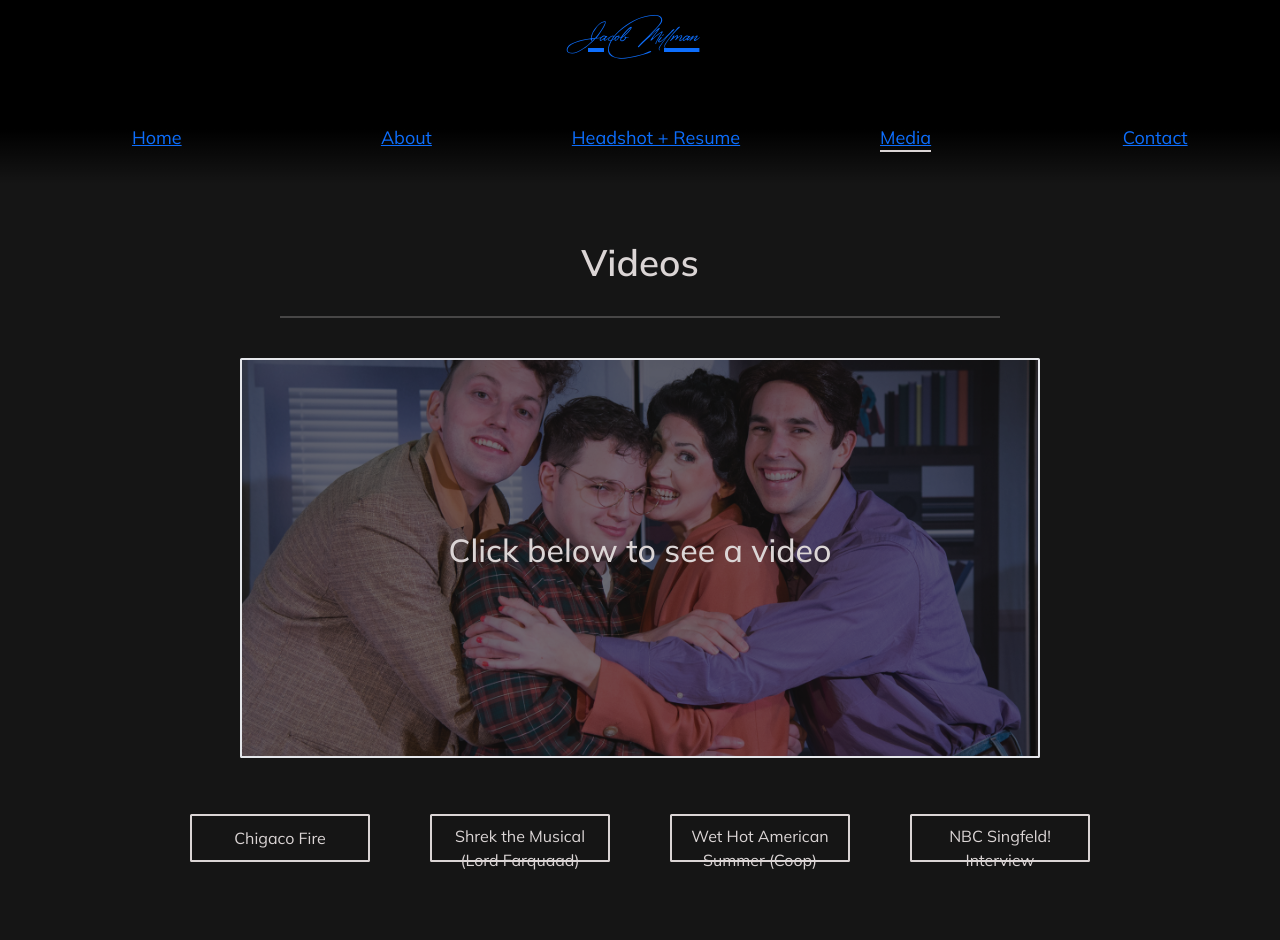
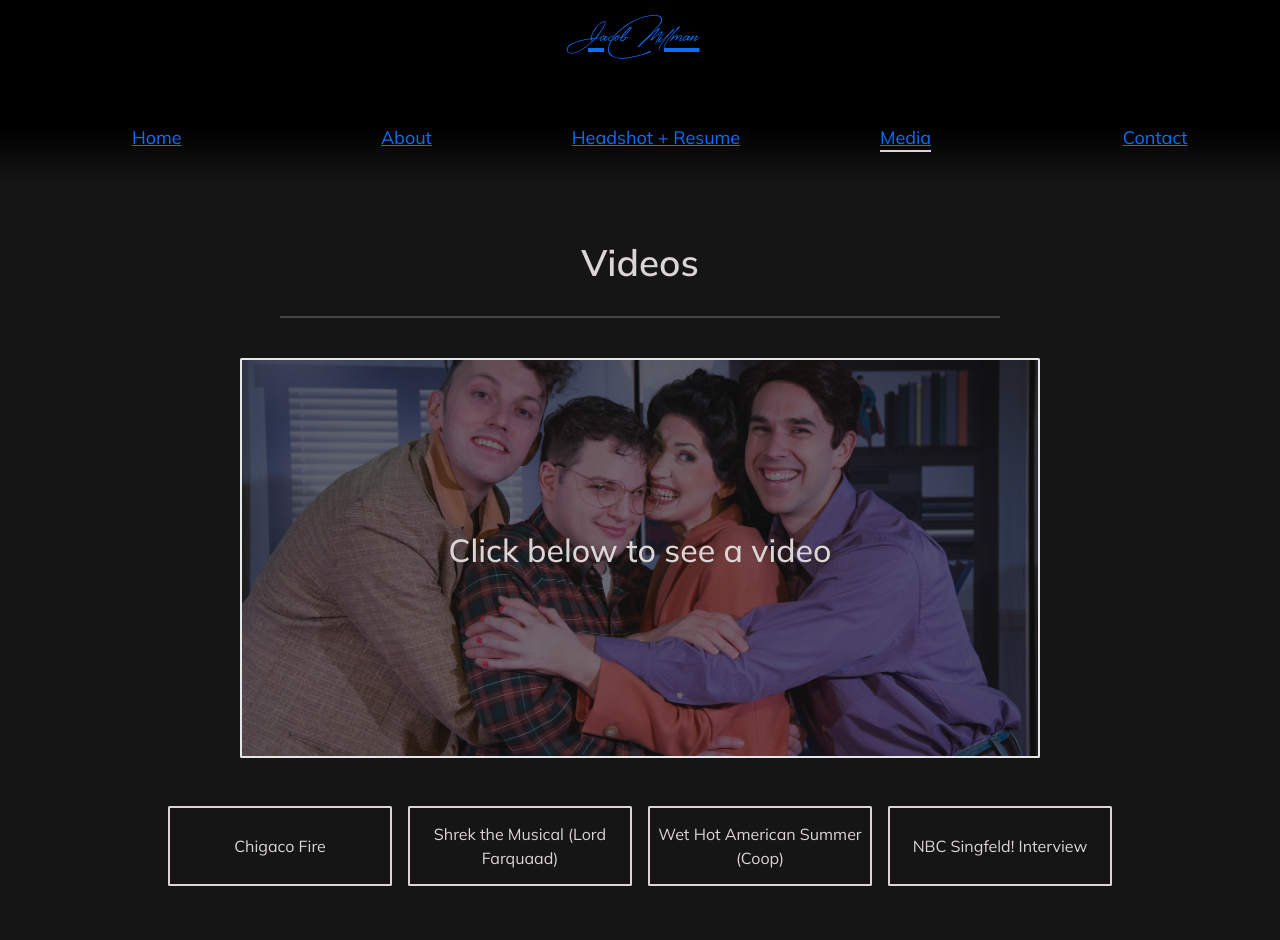
Before and after one commit to IndigoFobes/jacob-millman, a Next.js app: page /media in a window 1280 px wide. Shown: the top 940 px of the page. Built offline with nearby package versions, Linux system fonts and the light colour scheme; a web font is replaced by a local one.

Commit message:
Fixed weird problem with media buttons on safari.... did not like the grid.

```diff
--- a/src/app/globals.css
+++ b/src/app/globals.css
@@ -231,7 +231,5 @@ text-decoration: none;
 
 /* for safari */
 @media screen and (-webkit-min-device-pixel-ratio:0) {
-  .media-buttons {
-    max-height: 3rem;
-  }
+
 }
--- a/src/app/media/page.tsx
+++ b/src/app/media/page.tsx
@@ -411,8 +411,7 @@ export default function Page() {
 
   // ***RENDERED***
   return (
-    <div className="w-9/12 mx-auto pt-20 md:pt-48 mb-20 md:mb-32">
-      <div className="flex flex-col gap-6 mt-5">
+    <div className="w-9/12 mx-auto pt-20 md:pt-48 mb-20 md:mb-32 flex flex-col gap-6 mt-5">
       {/* Videos section */}
       <div className="flex flex-col justify-center content-center mb-10">
         <motion.h1
@@ -425,7 +424,7 @@ export default function Page() {
           Videos
         </motion.h1>
         <hr className="w-3/4 border-solid mt-4 place-self-center horizontal-line-light mb-8"></hr>
-          <div className="lg:row-span-4">
+        <div className="flex justify-center lg:row-span-4">
           <motion.div
             className="py-2 px-1 rounded-md flex justify-center"
             initial="hide"
@@ -447,7 +446,7 @@ export default function Page() {
             {/* {video} */}
           </motion.div>
         </div>
-          <div className="flex flex-col place-self-center md:grid md:grid-cols-4 mt-10 lg:mx-10 w-full">
+        <div className="flex flex-col lg:flex-row lg:h-[5rem] place-self-center mt-10 lg:mx-10 w-full">
           {buttons.map((button) => {
             return (
               <button
@@ -498,6 +497,5 @@ export default function Page() {
       })}
       {/* OG photo layout, just 3 rows of 3, look at previous commits */}
     </div>
-    </div>
   );
 }
```
Lines whose indentation alone changed are shown as unchanged.
